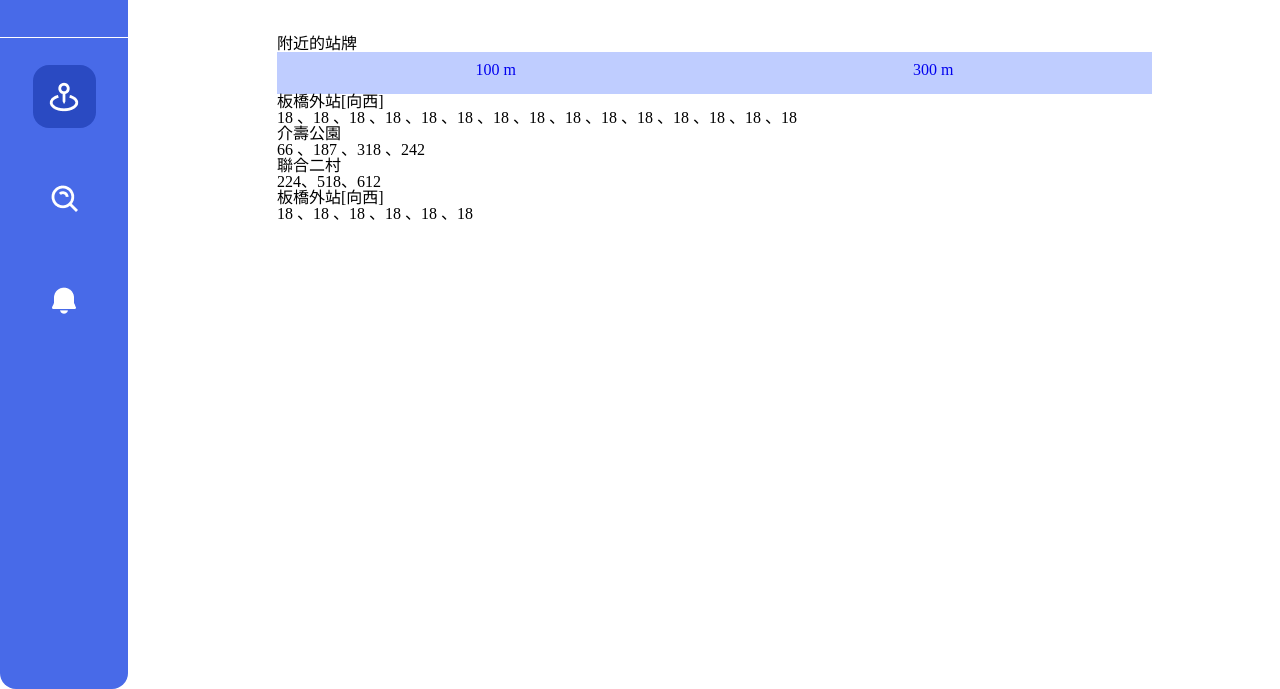
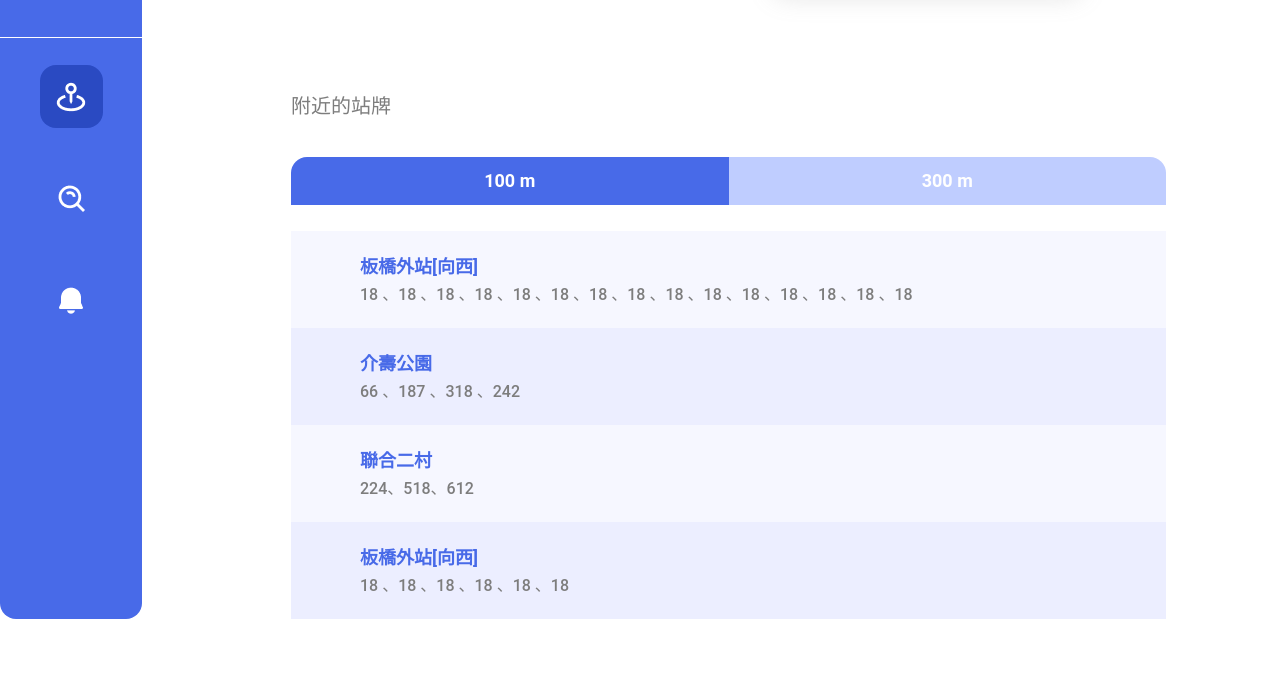
Before and after one commit to GeeHsu/f2e-2021-week03, a plain HTML site: page index.html in a window 1280 px wide. Shown: the part 111-800 px from the top of the page. Drawn offline with nearby package versions, Linux system fonts and the light colour scheme.

Commit message:
update index page

```diff
--- a/css/style.css
+++ b/css/style.css
@@ -71,19 +71,23 @@ img {
 /* css layout end */
 
 /* css styles start */
+@import url('https://fonts.googleapis.com/css2?family=Roboto:wght@100;300;400;500;700;900&display=swap');
+
+html, body {
+  font-family: 'Roboto', sans-serif;
+}
+
 .main {
   display: flex;
 }
 .sidebar {
   background: #486AE8;
-  width: 142px;
+  min-width: 142px;
   width: 10%;
-  height: 100vh;
   border-radius: 16px;
 }
 .content {
   border-radius: 0 16px 16px 0;
-  height: 100vh;
   width: 80%;
 }
 
@@ -139,6 +143,8 @@ img {
 .navbar h2 {
   font-size: 26px;
   color: #486AE8;
+  line-height: 26px;
+  vertical-align: middle;
 }
 
 .quick-search {
@@ -149,6 +155,7 @@ img {
   width: 311px;
   height: 49px;
   border-radius: 16px;
+  box-shadow: 4px 4px 25px rgba(148, 148, 148, 0.25);
 }
 
 .navbar .quick-search input::placeholder {
@@ -165,8 +172,17 @@ img {
   margin-left: 149px;
 }
 
+.nearby-stop h3 {
+  font-size: 20px;
+  line-height: 34px;
+  color: #7D7D7D;
+  margin-top: 53px;
+  margin-bottom: 34px;
+}
+
 .distance ul {
   display: flex;
+  margin-bottom: 26px;
 }
 
 .distance ul li {
@@ -177,9 +193,52 @@ img {
   display: block;
   text-align: center;
   background: #BFCDFF;
-  padding-top: 10px;
-  padding-bottom: 16px;
+  color: #FFFFFF;
+  padding-top: 12px;
+  padding-bottom: 12px;
   text-decoration: none;
+  font-size: 18px;
+  line-height: 24px;
+  font-weight: 700;
+}
+
+.distance ul li:nth-of-type(1) a {
+  border-radius: 16px 0 0 0;
+}
+
+.distance ul li:nth-of-type(2) a {
+  border-radius: 0 16px 0 0;
+}
+
+.distance ul li .active {
+  background: #486AE8;
+}
+
+.stop-routes li {
+  padding-left: 69px;
+  padding-top: 24px;
+  padding-bottom: 25px;
+}
+
+.stop-routes li:nth-of-type(odd) {
+  background: #F6F7FF;
+}
+
+.stop-routes li:nth-of-type(even) {
+  background: #ECEEFF;
+}
+
+.stop-routes li h4 {
+  font-size: 18px;
+  line-height: 24px;
+  margin-bottom: 8px;
+  color: #486AE8;
+  font-weight: 700;
+}
+
+.stop-routes li p {
+  color: #7D7D7D;
+  font-weight: 500;
 }
 /* css styles end */
 
@@ -198,4 +257,10 @@ img {
 #myDiv {
   display: none;
 }
+
+@media (max-width: 414px) {
+  #loader {
+    background-image: url('../images/css\ loader-m.png');
+  }
+}
 /* css loader end */
--- a/index.html
+++ b/index.html
@@ -5,6 +5,7 @@
   <meta http-equiv="X-UA-Compatible" content="IE=edge">
   <meta name="viewport" content="width=device-width, initial-scale=1.0">
   <title>全台公車動態時刻查詢</title>
+  <link rel="shortcut icon" href="./images/logo.png" type="image/x-icon">
   <link rel="stylesheet" href="https://pro.fontawesome.com/releases/v5.10.0/css/all.css">
   <link rel="stylesheet" href="css/style.css">
 </head>
@@ -39,7 +40,7 @@
           </ul>
         </div>
         <div>
-          <ul>
+          <ul class="stop-routes">
             <li>
               <h4>板橋外站[向西]</h4>
               <p>18 、18 、18 、18 、18 、18 、18 、18 、18 、18 、18 、18 、18 、18 、18 </p>
```
